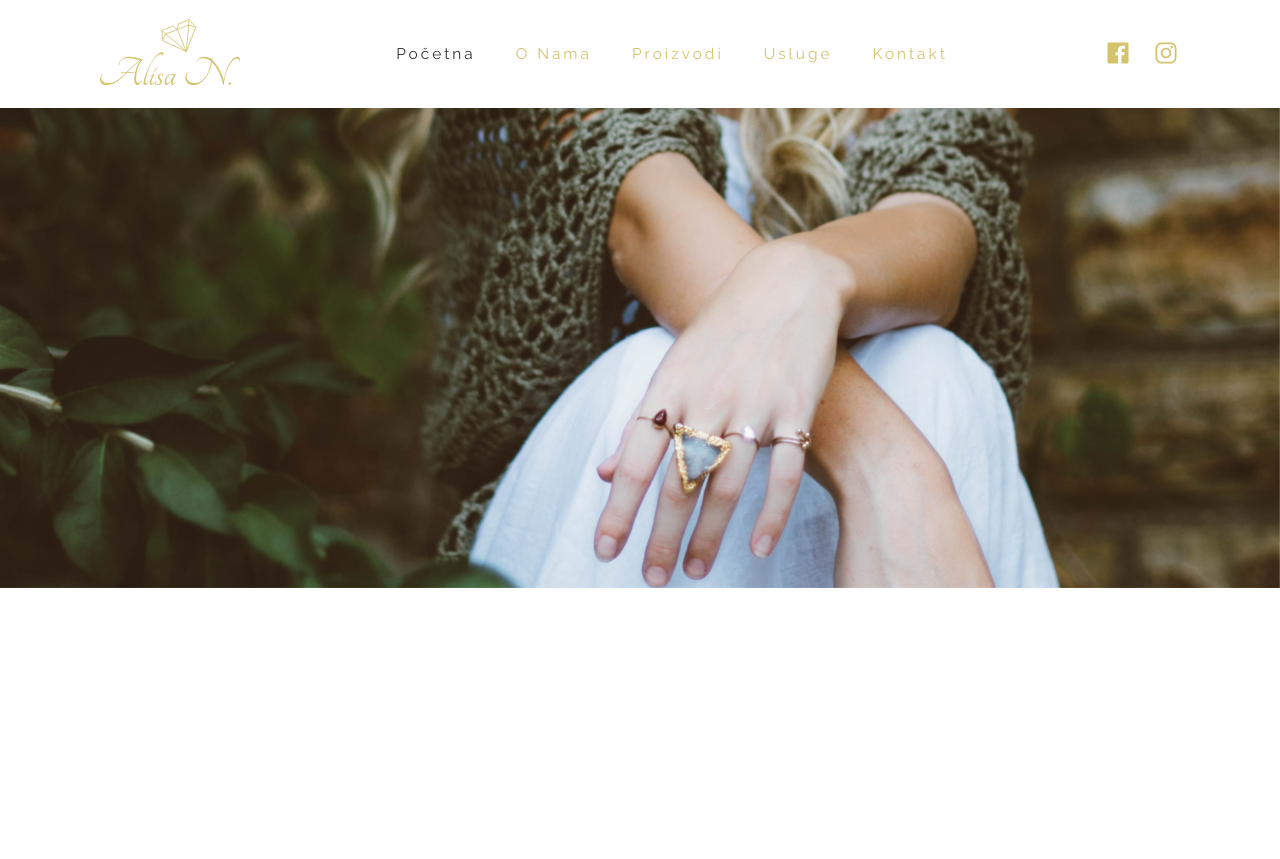
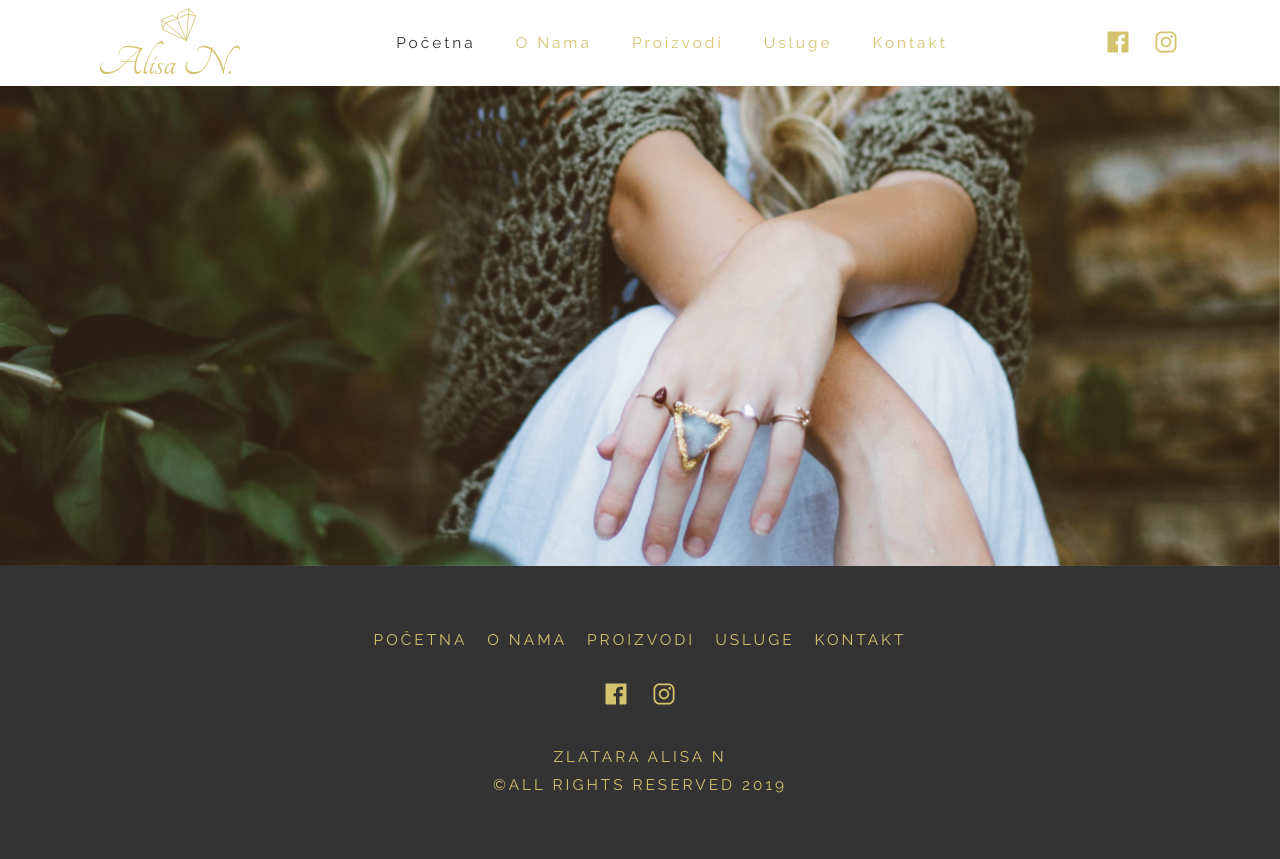
Before and after one commit to maximus986/zlatara-alisa, a Gatsby site: page / in a window 1280 px wide. Shown: the top 859 px of the page. Before the commit the page ends 800 px from the top, so only its background shows below. Built offline with nearby package versions, Linux system fonts and the light colour scheme; Gatsby itself is replaced by a stand-in of ours; a web font is replaced by a local one.

Commit message:
Implement footer

```diff
--- /dev/null
+++ b/src/components/Footer.js
@@ -0,0 +1,131 @@
+import React from 'react';
+import AniLink from 'gatsby-plugin-transition-link/AniLink';
+import links from '../static-data/links';
+import socialLinks from '../static-data/social-links';
+import logo from '../images/logo.svg';
+import styled from 'styled-components';
+import Container from '../styled-components/Container';
+
+const Footer = ({ className }) => {
+  return (
+    <footer className={className}>
+      <div className="footer">
+        <ul className="footer-links">
+          {
+            links.map((link, index) => {
+              return (
+                <li key={index} className="footer-links__item">
+                  <AniLink fade to={link.path} className="footer-links__link" activeClassName="active">{link.text}</AniLink>
+                </li>
+              );
+            })
+          }
+        </ul>
+        <div className="social-icons">
+          {
+            socialLinks.map((link, index) => {
+              return (
+                <a href={link.url} key={index} className="social-link" target="_blank" rel="noopener noreferrer">
+                  {link.icon}
+                </a>
+              )
+            })
+          }
+        </div>
+        <div className="copyrights">
+          <h5 className="copyrights-title">
+            zlatara alisa n
+          </h5>
+          <h5 className="copyrights-title">
+            &copy;all rights reserved 2019
+          </h5>
+        </div>
+      </div>
+    </footer>
+  );
+}
+
+export default styled(Footer)`
+  .footer {
+    background: var(--main-dark);
+    display: flex;
+    align-items: center;
+    justify-content: center;
+    flex-direction: column;
+    padding: 65px 0;
+
+    &-links {
+      list-style: none;
+      display: flex;
+      flex-direction: column;
+      align-items: center;
+      margin-bottom: 30px;
+      @media (min-width: 768px) {
+        flex-direction: row;
+      }
+      &__item {
+        &:not(:last-of-type) {
+          margin-bottom: 15px;
+        }
+       @media (min-width: 768px) {
+        &:not(:last-of-type) {
+          margin-bottom: 0;
+          margin-right: 20px;
+        }
+      }
+    }
+      &__link {
+        color: var(--main-color);
+        font-family: 'Raleway', sans-serif;
+        font-size: 1.1rem;
+        letter-spacing: 3px;
+        text-transform: uppercase;
+        transition: 0.3s linear;
+        &:hover {
+          color: var(--main-white);
+        }
+      }
+    }
+    .social-icons {
+      display: flex;
+      justify-content: center;
+      align-items: center;
+      .social-link {
+        color: var(--main-color);
+        font-size: 2rem;
+        cursor: pointer;
+        transition: 0.3s linear;
+        margin-bottom: 30px;
+        &:not(:last-of-type) {
+          margin-right: 20px;
+        }
+        &:hover {
+          color: var(--main-white);
+        }
+        @media(min-width: 768px) {
+          font-size: 1.5rem;
+        }
+        @media(min-width: 1200px) {
+          font-size: 2rem;
+        }
+      }
+    }
+    .copyrights {
+      display: flex;
+      align-items: center;
+      justify-content: center;
+      flex-direction: column;
+      &-title {
+        color: var(--main-color);
+        font-family: 'Raleway', sans-serif;
+        font-size: 1.1rem;
+        letter-spacing: 3px;
+        text-transform: uppercase;
+        font-weight: 400;
+        &:not(:last-of-type) {
+          margin-bottom: 10px;
+        }
+      }
+    }
+  }
+`
--- a/src/components/Header.js
+++ b/src/components/Header.js
@@ -60,17 +60,17 @@ const Header = ({ className }) => {
 
 export default styled(Header)`
 .header-wrapper {
-  padding: 15px;
+  padding: 2px 15px;
   display: flex;
   align-items: center;
   justify-content: space-between;
   position: relative;
   z-index: 1040;
   @media(min-width: 576px) {
-    padding: 15px 60px;
+    padding: 4px 60px;
   }
   @media(min-width: 992px) {
-    padding: 15px 100px;
+    padding: 4px 100px;
   }
   .logo {
     width: 100px;
@@ -130,7 +130,6 @@ export default styled(Header)`
     .main-nav {
       list-style: none;
       padding: 0 15px;
-      list-style: none;
       height: 60vh;
       display: flex;
       flex-direction: column;
@@ -213,7 +212,7 @@ export default styled(Header)`
           color: var(--main-dark);
         }
         @media(min-width: 768px) {
-          font-size: 1.5rem;
+          font-size: 1.8rem;
         }
         @media(min-width: 1200px) {
           font-size: 2rem;
--- a/src/components/layout.js
+++ b/src/components/layout.js
@@ -1,5 +1,6 @@
 import React from 'react'
 import Header from '../components/Header';
+import Footer from '../components/Footer';
 import Container from '../styled-components/Container';
 import '../styles/layout.css';
 
@@ -10,6 +11,7 @@ export default function Layout({children}) {
       <main>
         {children}
       </main>
+      <Footer />
     </div>
   )
 }
```
